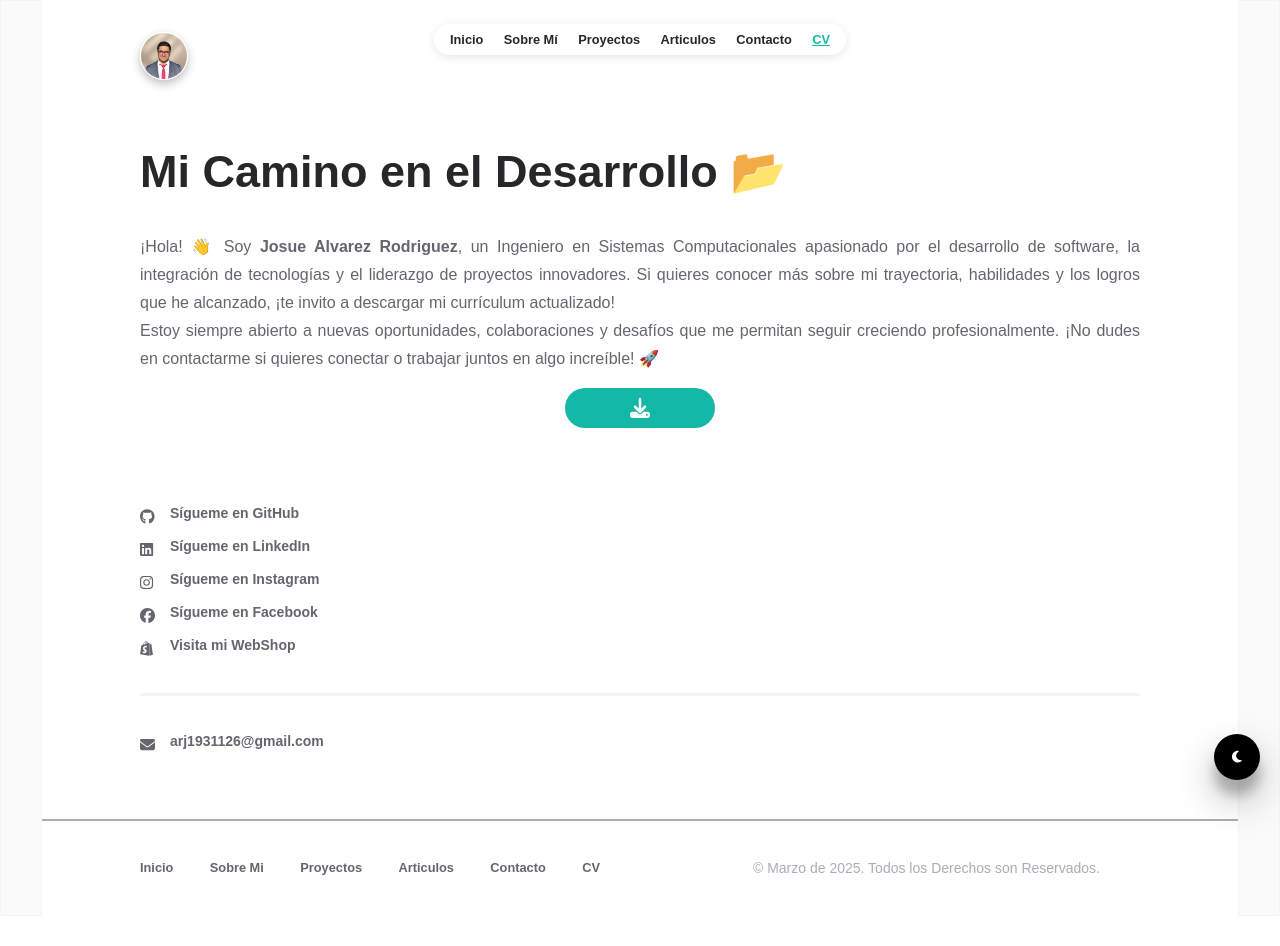
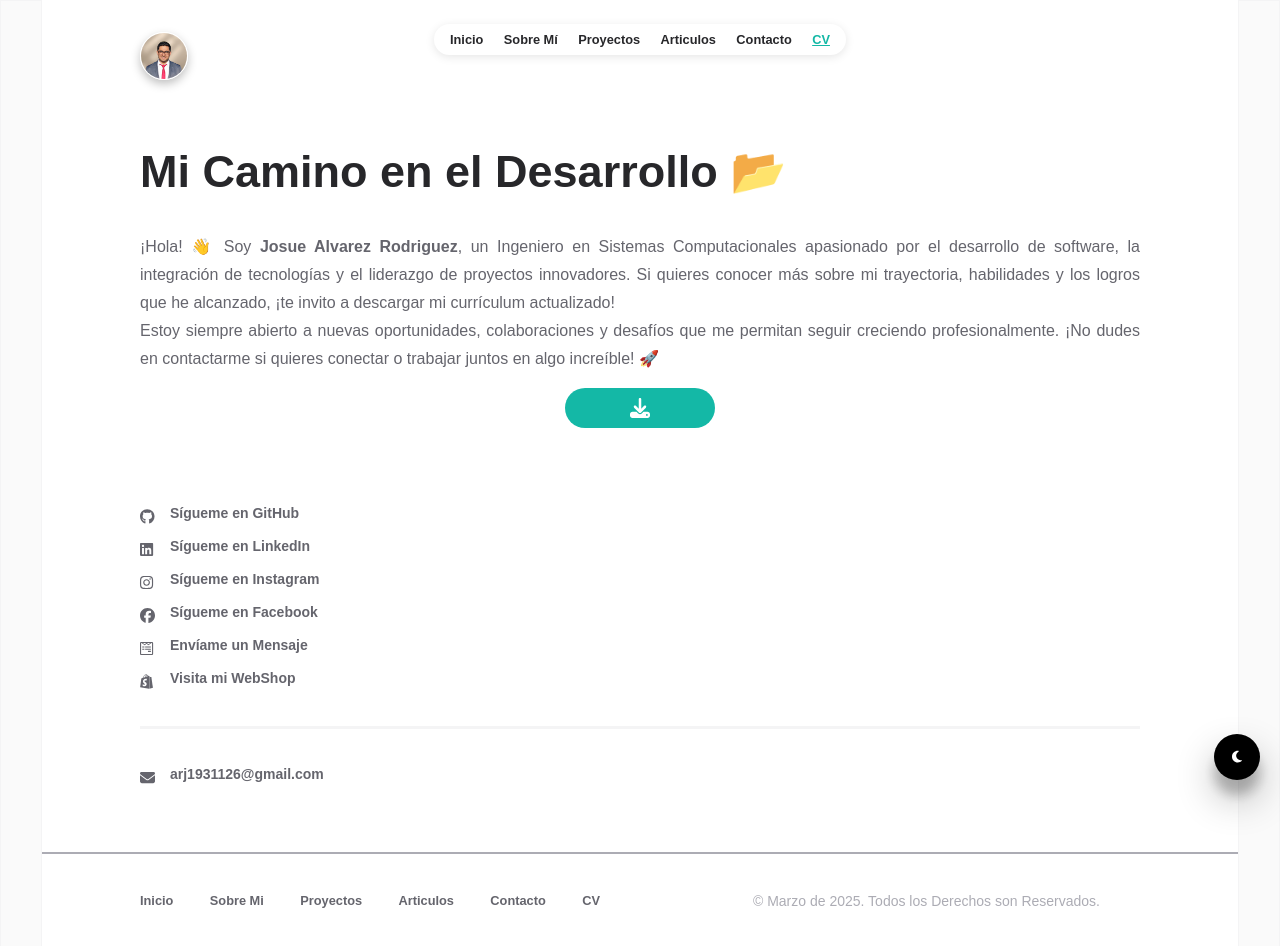
Before and after one commit to josuedevx/portafolio, a React (Create React App) app: page /#/cv in a window 1280 px wide. Shown: the top 946 px of the page. Before the commit the page ends 916 px from the top, so only its background shows below. Built offline with nearby package versions, Linux system fonts and the light colour scheme.

Commit message:
cambio de contacto en url de proyectos

```diff
--- a/src/components/about/socials.jsx
+++ b/src/components/about/socials.jsx
@@ -6,10 +6,12 @@ import {
 	faLinkedin,
 	faInstagram,
 	faFacebook,
+	faWpforms
 } from "@fortawesome/free-brands-svg-icons";
 import { faShopify } from "@fortawesome/free-brands-svg-icons";
 
 import INFO from "../../data/user";
+import formData from "../../data/user";
 
 import "./styles/socials.css";
 
@@ -76,6 +78,22 @@ const Socials = () => {
 			</div>
 
 			<div className="social">
+				<a
+					href={INFO.socials.form}
+					target="_blank"
+					rel="noreferrer"
+				>
+					<div className="social-icon">
+						<FontAwesomeIcon
+							icon={faWpforms}
+							className="social-icon"
+						/>
+					</div>
+					<div className="social-text">Envíame un Mensaje</div>
+				</a>
+			</div>
+
+			<div className="social">
 				<a href={INFO.socials.website} target="_blank" rel="noreferrer">
 					<div className="social-icon">
 						<FontAwesomeIcon
--- a/src/data/user.js
+++ b/src/data/user.js
@@ -1,5 +1,5 @@
-const formData = "https://forms.gle/DmK8mgJ78cuAJZux5";
-const text = "Contacto";
+const formData = "/contact";
+const text = "Detalles";
 const INFO = {
 	main: {
 		title: "Portafolio",
@@ -16,6 +16,7 @@ const INFO = {
 		facebook:
 			"https://www.facebook.com/josue.alvarezrodriguez.372?mibextid=ZbWKwL",
 		website: "https://josuedevx.github.io/webshop/",
+		form: "https://forms.gle/DmK8mgJ78cuAJZux5",
 	},
 
 	homepage: {
```
